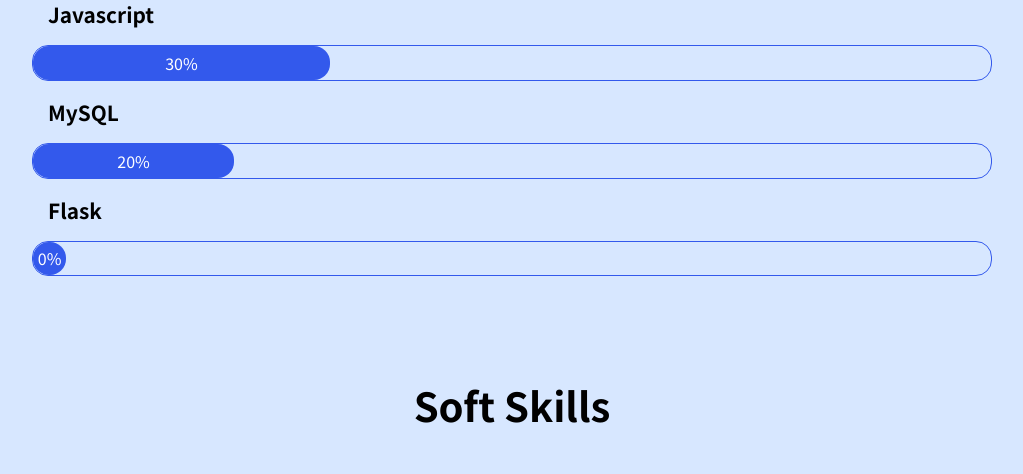
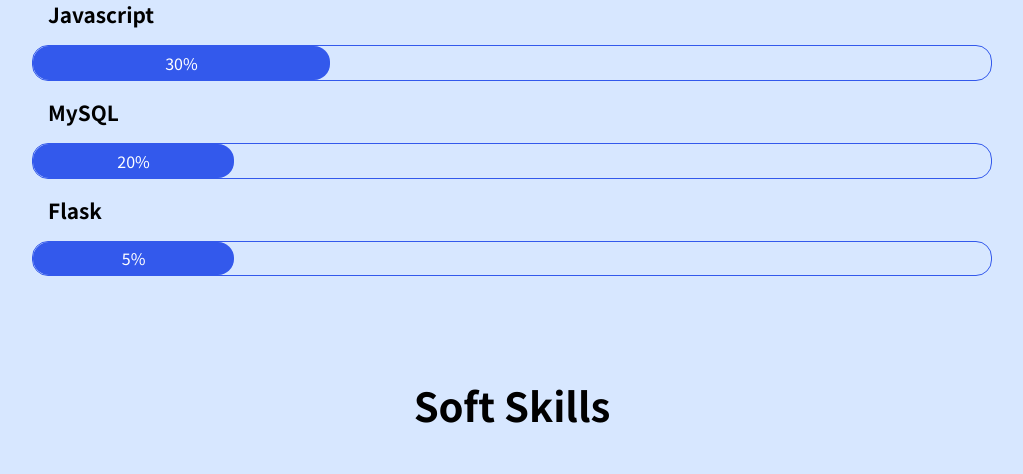
Before and after one commit to Thialves02/Portifolio, a Flask app: page / in a window 1280 px wide. Shown: the part 2658-3132 px from the top of the page, without its empty margins (128-1151 px from the left). Run offline with Flask 2, Linux system fonts and the light colour scheme.

Commit message:
correct flask

```diff
--- a/static/css/style.css
+++ b/static/css/style.css
@@ -254,15 +254,9 @@
     text-align: center;
     padding: .3rem;
     border-radius: 1rem;
+    width: 20%;
  }
 
- section#habilidades div span#flask{
-   background-color: #3359ec;
-   color: #fff;
-   text-align: center;
-   padding: .3rem;
-   border-radius: 1rem;
-}
 
 section#habilidades div span#comunicacao{
    background-color: #3359ec;
--- a/templates/index.html
+++ b/templates/index.html
@@ -135,7 +135,7 @@
 
         <p>Flask</p>
         <div>
-            <span id="flask">0%</span>
+            <span id="flask">5%</span>
         </div>
 
         <h3>Soft Skills</h3>
```
